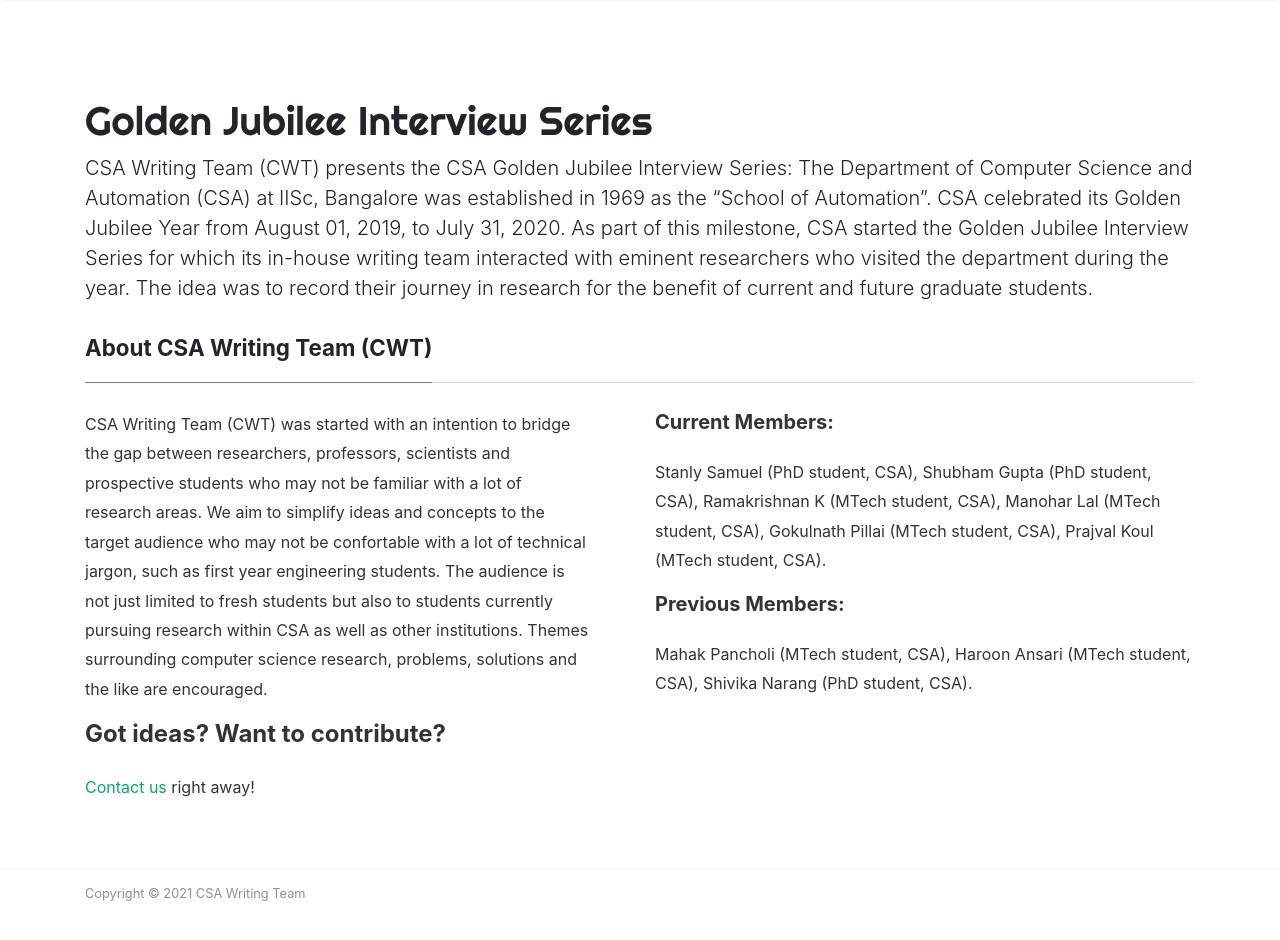
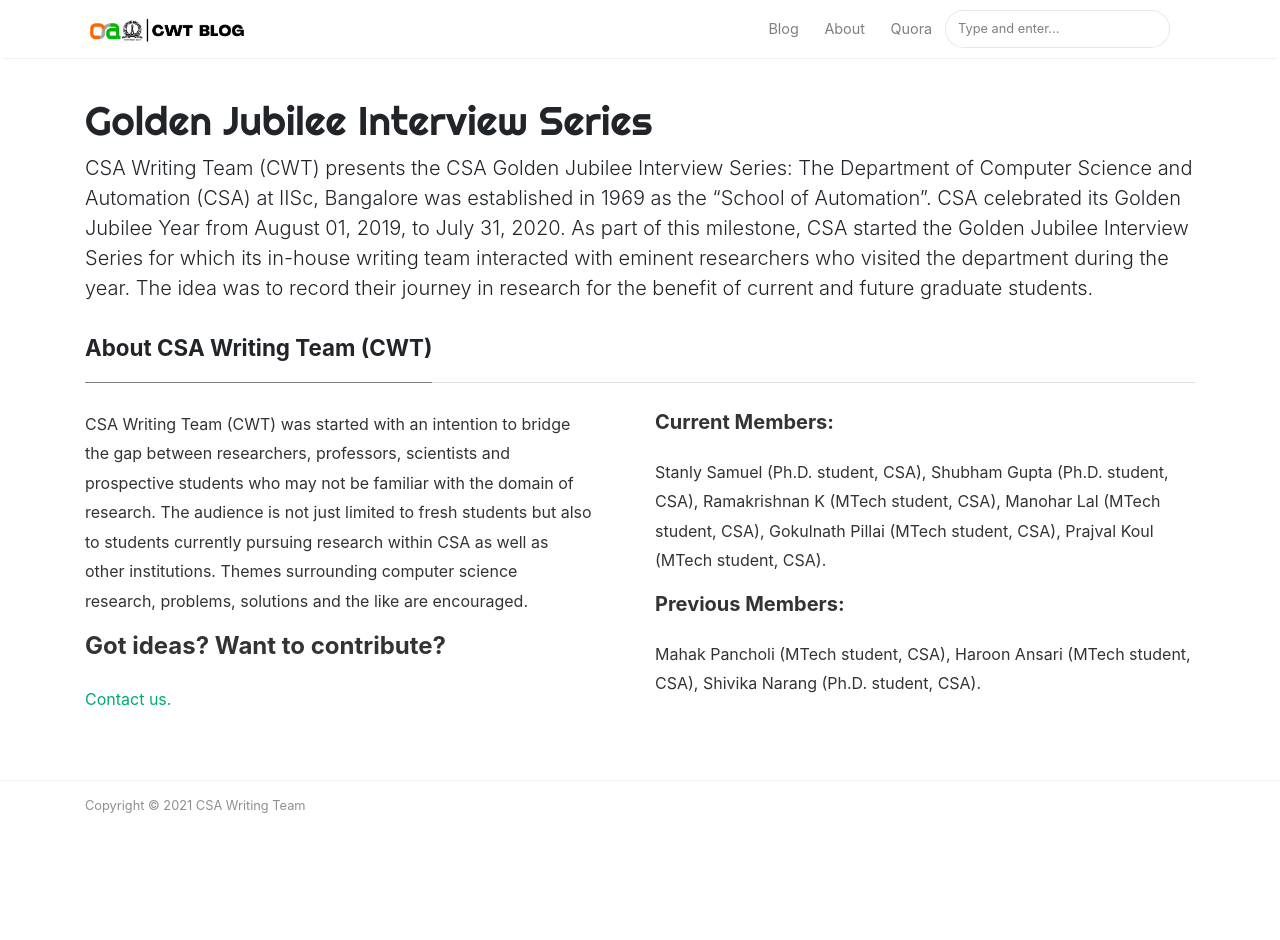
Before and after one commit to csa-iisc/csa-writing-team, a Jekyll site: the page built from _pages/about.md, in a window 1280 px wide and 978 px high. Shown: the top 940 px of the window. Built offline with Jekyll 4.4.1, drawn with Linux system fonts in a browser that asks for light colours; nearby versions of some CDN libraries.

Commit message:
Updated About Us

```diff
--- a/_pages/about.md
+++ b/_pages/about.md
@@ -8,11 +8,11 @@ comments: false
 <div class="row justify-content-between">
 <div class="col-md-6 pr-5">
 
-<p>CSA Writing Team (CWT) was started with an intention to bridge the gap between researchers, professors, scientists and prospective students who may not be familiar with a lot of research areas. We aim to simplify ideas and concepts to the target audience who may not be confortable with a lot of technical jargon, such as first year engineering students. The audience is not just limited to fresh students but also to students currently pursuing research within CSA as well as other institutions. Themes surrounding computer science research, problems, solutions and the like are encouraged.</p>
+<p>CSA Writing Team (CWT) was started with an intention to bridge the gap between researchers, professors, scientists and prospective students who may not be familiar with the domain of research. The audience is not just limited to fresh students but also to students currently pursuing research within CSA as well as other institutions. Themes surrounding computer science research, problems, solutions and the like are encouraged.</p>
 
 <h4>Got ideas? Want to contribute?</h4>
 
-<p><a href="mailto:stanly@iisc.ac.in">Contact us</a> right away!</p>
+<p> <a href="mailto:stanly@iisc.ac.in">Contact us.</a></p>
 
 </div>
 
@@ -21,11 +21,11 @@ comments: false
 <div class="sticky-top sticky-top-80">
 <h5>Current Members:</h5>
 
-<p>Stanly Samuel (PhD student, CSA), Shubham Gupta (PhD student, CSA), Ramakrishnan K (MTech student, CSA), Manohar Lal (MTech student, CSA), Gokulnath Pillai (MTech student, CSA), Prajval Koul (MTech student, CSA).</p>
+<p>Stanly Samuel (Ph.D. student, CSA), Shubham Gupta (Ph.D. student, CSA), Ramakrishnan K (MTech student, CSA), Manohar Lal (MTech student, CSA), Gokulnath Pillai (MTech student, CSA), Prajval Koul (MTech student, CSA).</p>
 
 <h5>Previous Members:</h5>
 
-<p>Mahak Pancholi (MTech student, CSA), Haroon Ansari (MTech student, CSA), Shivika Narang (PhD student, CSA).</p>
+<p>Mahak Pancholi (MTech student, CSA), Haroon Ansari (MTech student, CSA), Shivika Narang (Ph.D. student, CSA).</p>
 
 </div>
 </div>
```
